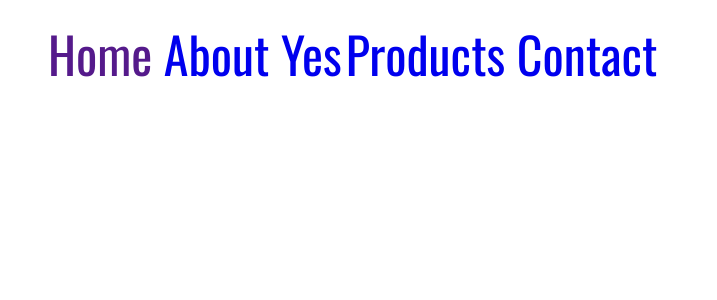
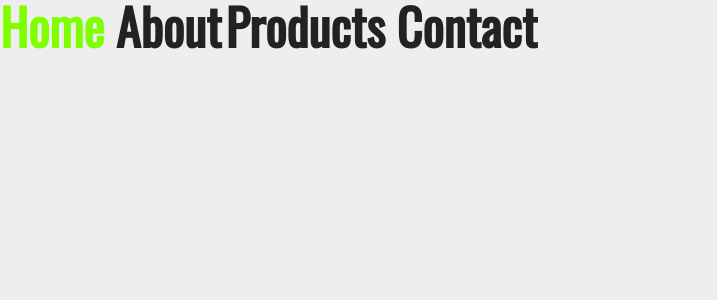
Before and after one commit to OAVE1516/oave1516.github.io, a PHP site: page /bryan.html in a window 1280 px wide. Shown: the top 300 px of the page, without its empty margins (0-717 px from the left). Run offline with PHP 8.4, Linux system fonts and the light colour scheme.

Commit message:
Fixed visited a color
Applied the color #222 to nav li so it always stays black (except when
hover).

```diff
--- a/bryan.html
+++ b/bryan.html
@@ -1,16 +1,16 @@
 <!DOCTYPE html>
 <html>
     <head>
-	   <link rel="stylesheet" type="text/css" href="/css/bryan.css">
+        <link rel="stylesheet" href="/css/style.css">
+        <link rel="stylesheet" type="text/css" href="/css/bryan.css">
         <title>Dank NavBar</title>
     </head>
     <nav>
 	   <ul>
 		  <li> <a href="">Home</a> </li>
-		  <li> <a href="/About">About</a> </li>
-           <li> <a href="/img/">Yes</a></li>
-		  <li> <a href="/Store">Products</a> </li>
-		  <li> <a href="/Contact">Contact</a> </li>
+		  <li> <a href="/about">About</a></li>
+		  <li> <a href="/store">Products</a> </li>
+		  <li> <a href="/contact">Contact</a> </li>
 	   </ul>
     </nav>
     </html>
--- a/css/bryan.css
+++ b/css/bryan.css
@@ -12,8 +12,6 @@ nav li {
     font-style: bold;
 }
 nav a {
+    color: #222;
     text-decoration: none;
 }
-a:visited {
-    text-decoration: none;
-}
--- a/css/style.css
+++ b/css/style.css
@@ -78,7 +78,7 @@ h1 h2 h3 h4 h5 h6{
     font-family: 'Oswald', sans-serif;
 }
 body{
-    background-color: #222;
+    background-color: #EEE;
 
     font-weight: 800;
 }
```
